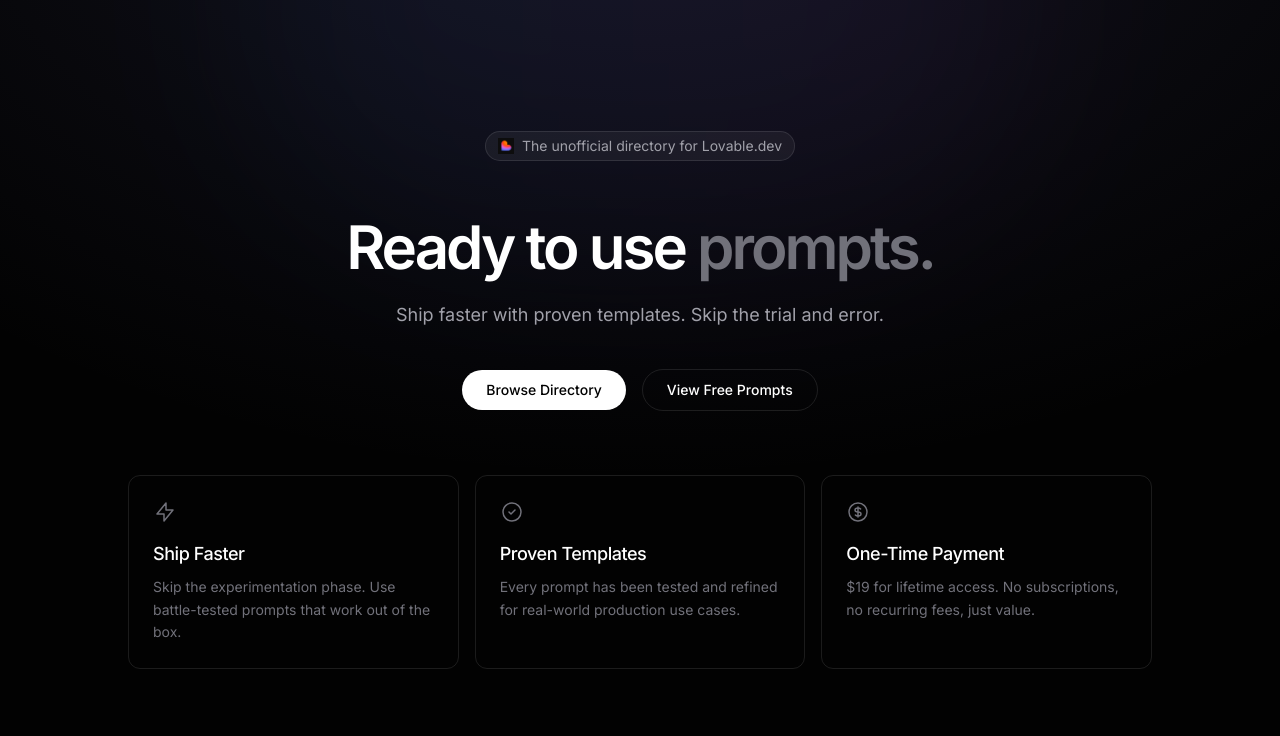
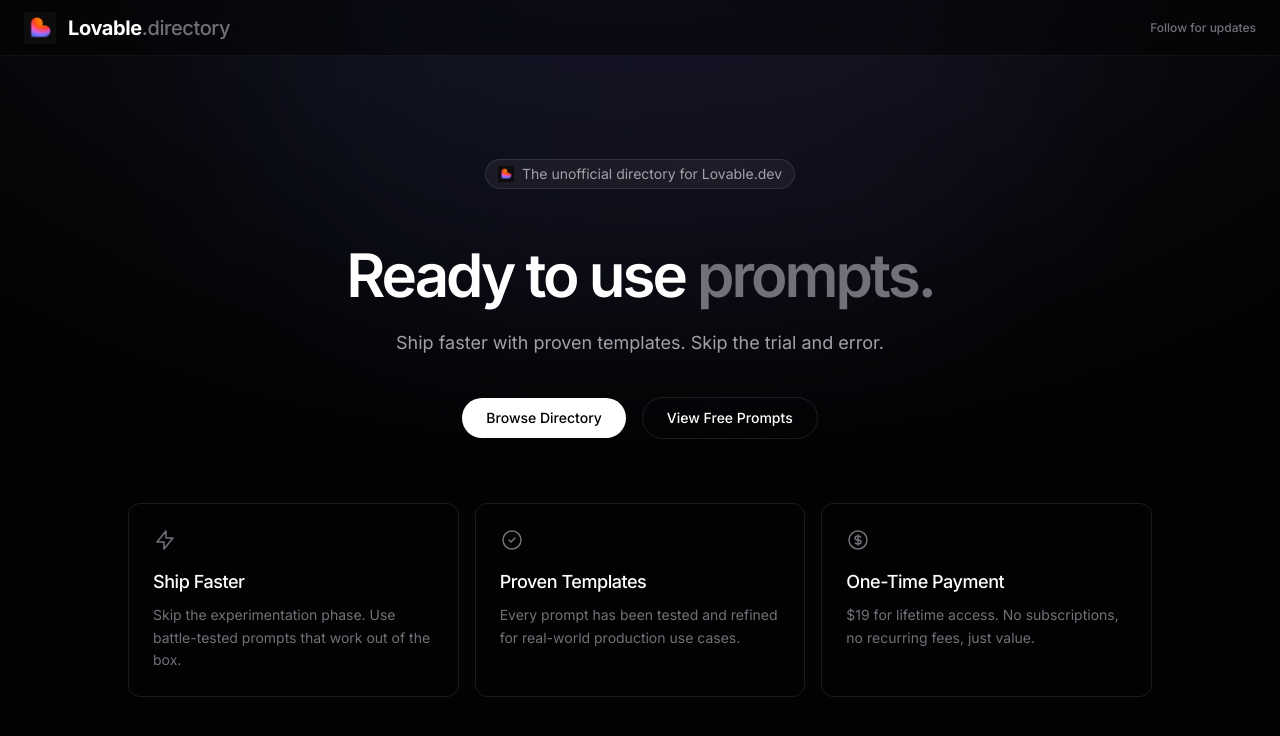
Before and after one commit to AtharvaRJadhav/lovable-directory, a Next.js app: page / in a window 1280 px wide. Shown: the top 736 px of the page. Built offline with nearby package versions, Linux system fonts and the light colour scheme.

Commit message:
Fix X link

```diff
--- a/app/directory/page.tsx
+++ b/app/directory/page.tsx
@@ -54,7 +54,7 @@
         </div>
 
         <a
-          href="https://x.com/yourusername"
+          href="https://x.com/ThinkAtharva"
           target="_blank"
           rel="noopener noreferrer"
           className="text-xs font-medium text-zinc-500 hover:text-white transition-colors"
--- a/app/page.tsx
+++ b/app/page.tsx
@@ -2,13 +2,36 @@
 import Image from "next/image";
 import { BentoCard } from "@/components/BentoCard";
 import { HeroGlow } from "@/components/HeroGlow";
+import { Logo } from "@/components/Logo";
 
 export default function LandingPage() {
   return (
-    <div className="min-h-screen bg-[#020202] bg-[radial-gradient(ellipse_80%_80%_at_50%_-20%,rgba(120,119,198,0.15),rgba(255,255,255,0))] text-white font-sans selection:bg-white/20 relative flex flex-col items-center justify-center p-8">
-      <HeroGlow />
+    <div className="min-h-screen bg-[#020202] bg-[radial-gradient(ellipse_80%_80%_at_50%_-20%,rgba(120,119,198,0.15),rgba(255,255,255,0))] text-white font-sans selection:bg-white/20">
 
-      <div className="relative z-10">
+      {/* Top Navigation */}
+      <header className="flex items-center justify-between h-14 px-6 border-b border-white/5 bg-[#030303]/50 backdrop-blur-xl sticky top-0 z-20">
+
+        {/* Logo Area */}
+        <div className="flex items-center">
+          <Logo />
+        </div>
+
+        {/* FIXED: Links to @ThinkAtharva */}
+        <a
+          href="https://x.com/ThinkAtharva"
+          target="_blank"
+          rel="noopener noreferrer"
+          className="text-xs font-medium text-zinc-500 hover:text-white transition-colors"
+        >
+          Follow for updates
+        </a>
+
+      </header>
+
+      <div className="relative flex flex-col items-center justify-center p-8 min-h-[calc(100vh-3.5rem)]">
+        <HeroGlow />
+
+        <div className="relative z-10">
         {/* 1. Header Section */}
         <div className="max-w-3xl mx-auto text-center mb-16 space-y-6">
         {/* Powered by badge */}
@@ -59,6 +82,7 @@
           />
         </div>
       </div>
+      </div>
     </div>
   );
 }
--- a/components/SubmitButton.tsx
+++ b/components/SubmitButton.tsx
@@ -4,11 +4,11 @@
 
 export function SubmitButton() {
   const handleSubmit = () => {
-    // 1. Your Specific Repo Details (I added them here)
+    // Your verified GitHub details
     const GITHUB_USERNAME = "AtharvaRJadhav";
     const REPO_NAME = "lovable-directory";
 
-    // 2. The Form Content (This pre-fills the issue for the user)
+    // The content
     const title = "New Prompt Submission";
     const body = `
 ### Prompt Title
@@ -26,20 +26,19 @@
 (e.g. Dashboard, Landing Page, Auth)
 `;
 
-    // 3. Generate the Magic Link
     const url = `https://github.com/${GITHUB_USERNAME}/${REPO_NAME}/issues/new?title=${encodeURIComponent(title)}&body=${encodeURIComponent(body)}`;
-
-    // 4. Open GitHub in a new tab
     window.open(url, "_blank");
   };
 
   return (
     <button
       onClick={handleSubmit}
-      className="w-full flex items-center justify-center gap-2 bg-white text-black font-medium py-2.5 rounded-lg hover:bg-zinc-200 transition-colors shadow-lg shadow-white/5"
+      className="group w-full flex items-center justify-center gap-2 bg-[#0A0A0A] border border-white/10 text-zinc-400 font-medium py-2.5 rounded-lg hover:bg-white/5 hover:text-white hover:border-white/20 transition-all duration-300"
     >
-      <Plus className="w-4 h-4" />
-      Submit Prompt
+      <div className="p-0.5 rounded bg-zinc-800 group-hover:bg-zinc-700 transition-colors">
+        <Plus className="w-3.5 h-3.5" />
+      </div>
+      <span className="text-sm">Submit Prompt</span>
     </button>
   );
 }
```
